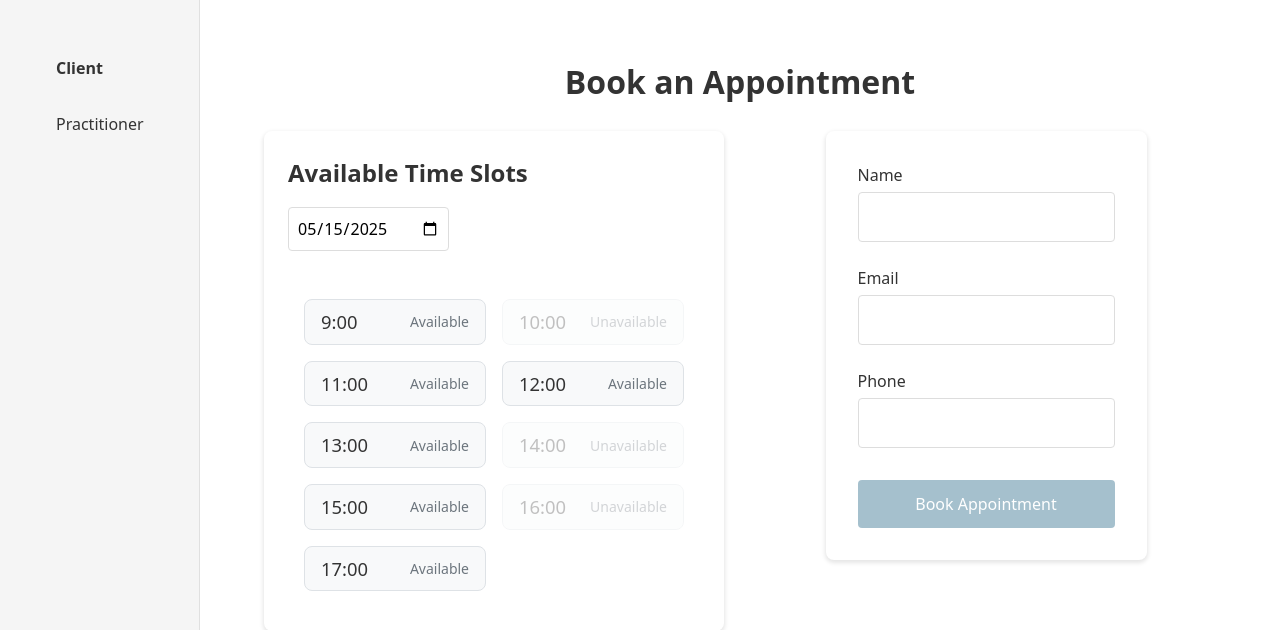
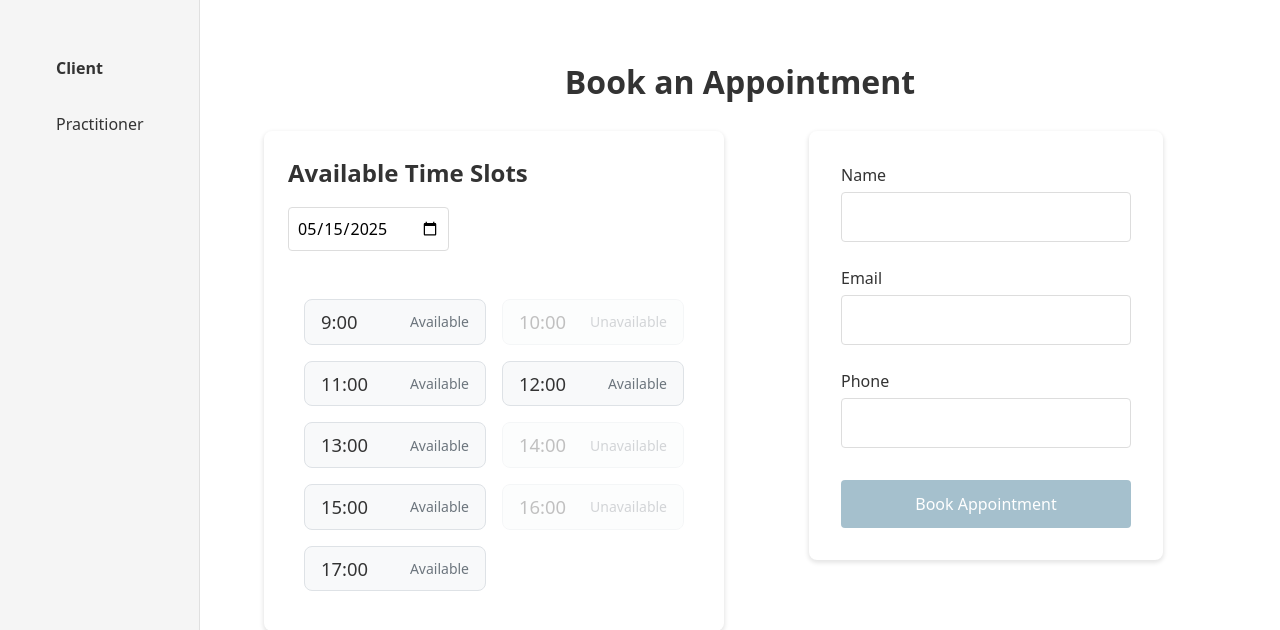
Before and after one commit to yakabay/react-booking-calendar, a React (Vite) app: page /client in a window 1280 px wide. Shown: the top 630 px of the page. Built offline with nearby package versions, Linux system fonts and the light colour scheme.

Commit message:
Add min-width to InputField component for improved layout

```diff
--- a/src/components/client-page/InputField/InputField.scss
+++ b/src/components/client-page/InputField/InputField.scss
@@ -1,6 +1,7 @@
 .field {
   margin-bottom: 1.5rem;
   position: relative;
+  min-width: 290px;
 
   &__label {
     display: block;
```
